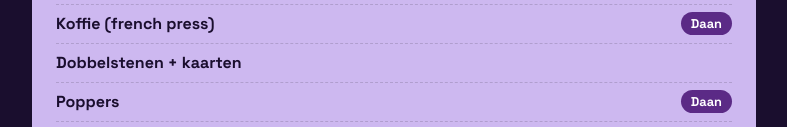
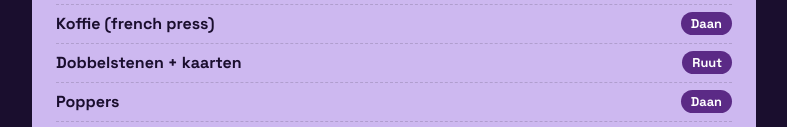
Before and after one commit to DaanDR/lowlands-2026-paklijst, a plain HTML site: page index.html in a window 1280 px wide. Shown: the part 2825-2952 px from the top of the page, without its empty margins (246-1033 px from the left). Drawn offline with Linux system fonts and the light colour scheme.

Commit message:
Tag Ruut for dobbelstenen en kaarten

```diff
--- a/index.html
+++ b/index.html
@@ -279,7 +279,7 @@
       <li><span class="wie">Koelboxen</span><span class="tag">Ruut &amp; Nat · Nor &amp; Mich</span></li>
       <li><span class="wie">Muziekboxen</span><span class="tag">Ruut &amp; Nat · Daan</span></li>
       <li><span class="wie">Koffie (french press)</span><span class="tag">Daan</span></li>
-      <li><span class="wie">Dobbelstenen + kaarten</span></li>
+      <li><span class="wie">Dobbelstenen + kaarten</span><span class="tag">Ruut</span></li>
       <li><span class="wie">Poppers</span><span class="tag">Daan</span></li>
       <li><span class="wie">Druppels (3 flesjes)</span><span class="tag">Kilian</span></li>
       <li><span class="wie">Multitool</span><span class="tag">Daan</span></li>
```
